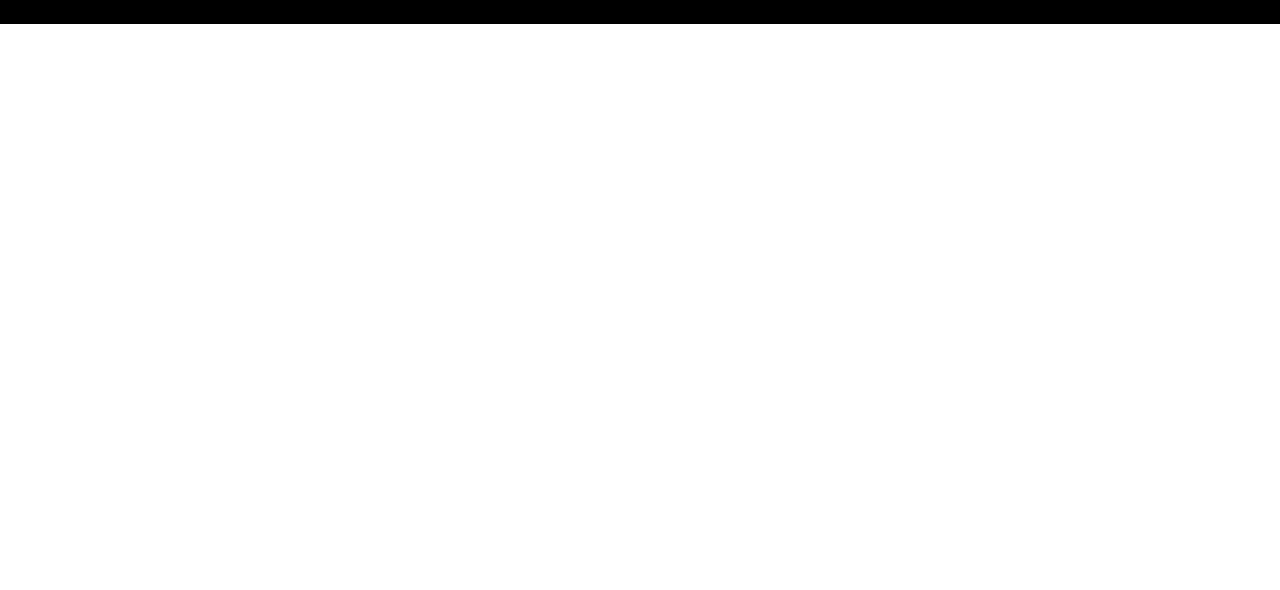
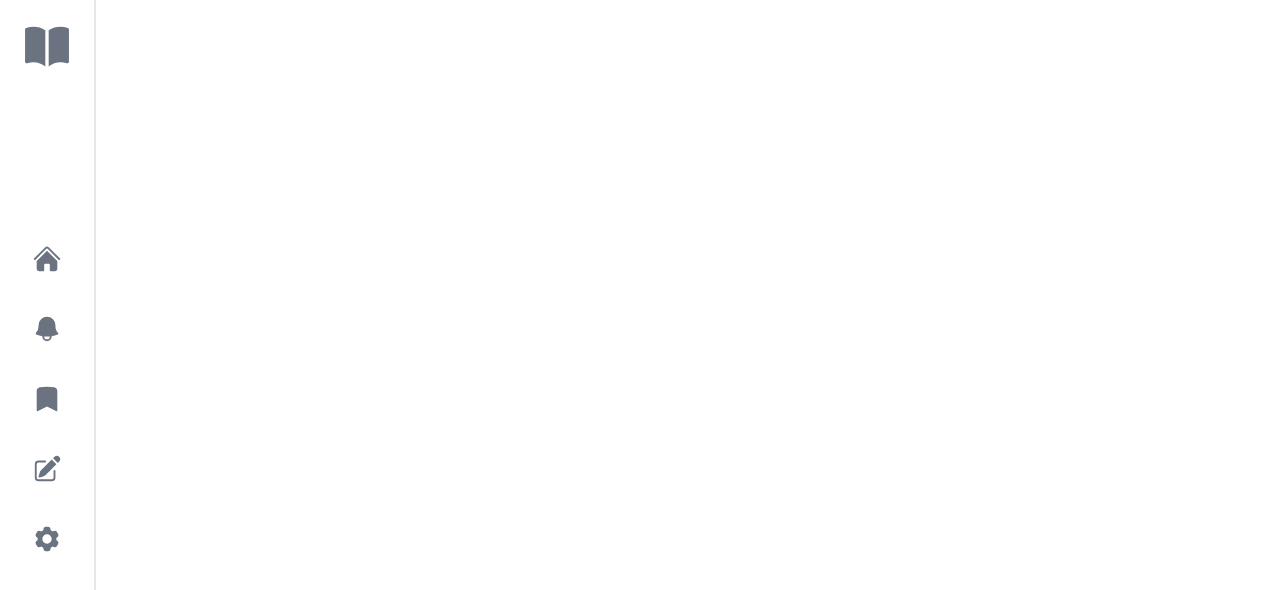
Before and after one commit to nicolasmatthewlee/blog-client, a React (Create React App) app: page / in a window 1280 px wide. Shown: the top 590 px of the page. Built offline with nearby package versions, Linux system fonts and the light colour scheme.

Commit message:
added sidebar component

```diff
--- a/src/components/sidebar.tsx
+++ b/src/components/sidebar.tsx
@@ -1,3 +1,92 @@
 export const SideBar: Function = () => {
-  return <div className="bg-black">hi</div>;
+  const iconStrokeWidth: number = 2;
+
+  return (
+    <div className="h-full absolute w-24 border-r-2 border-gray-200 flex flex-col">
+      <button className="w-full p-3">
+        <svg
+          xmlns="http://www.w3.org/2000/svg"
+          viewBox="0 0 24 24"
+          fill="currentColor"
+          className="w-full p-2 bg-white fill-gray-500 rounded-lg hover:bg-black hover:fill-white"
+        >
+          <path d="M11.25 4.533A9.707 9.707 0 006 3a9.735 9.735 0 00-3.25.555.75.75 0 00-.5.707v14.25a.75.75 0 001 .707A8.237 8.237 0 016 18.75c1.995 0 3.823.707 5.25 1.886V4.533zM12.75 20.636A8.214 8.214 0 0118 18.75c.966 0 1.89.166 2.75.47a.75.75 0 001-.708V4.262a.75.75 0 00-.5-.707A9.735 9.735 0 0018 3a9.707 9.707 0 00-5.25 1.533v16.103z" />
+        </svg>
+      </button>
+
+      {/* sidebar items */}
+      <div className="flex-1 flex items-center mb-24">
+        <div className="space-y-6">
+          <div className="px-6">
+            <svg
+              xmlns="http://www.w3.org/2000/svg"
+              viewBox="0 0 24 24"
+              fill="currentColor"
+              className="w-full p-2 bg-white fill-gray-500 rounded-lg hover:bg-black hover:fill-white"
+            >
+              <path d="M11.47 3.84a.75.75 0 011.06 0l8.69 8.69a.75.75 0 101.06-1.06l-8.689-8.69a2.25 2.25 0 00-3.182 0l-8.69 8.69a.75.75 0 001.061 1.06l8.69-8.69z" />
+              <path d="M12 5.432l8.159 8.159c.03.03.06.058.091.086v6.198c0 1.035-.84 1.875-1.875 1.875H15a.75.75 0 01-.75-.75v-4.5a.75.75 0 00-.75-.75h-3a.75.75 0 00-.75.75V21a.75.75 0 01-.75.75H5.625a1.875 1.875 0 01-1.875-1.875v-6.198a2.29 2.29 0 00.091-.086L12 5.43z" />
+            </svg>
+          </div>
+
+          <div className="px-6">
+            <svg
+              xmlns="http://www.w3.org/2000/svg"
+              viewBox="0 0 24 24"
+              fill="currentColor"
+              className="w-full p-2 bg-white fill-gray-500 rounded-lg hover:bg-black hover:fill-white"
+            >
+              <path
+                fillRule="evenodd"
+                d="M5.25 9a6.75 6.75 0 0113.5 0v.75c0 2.123.8 4.057 2.118 5.52a.75.75 0 01-.297 1.206c-1.544.57-3.16.99-4.831 1.243a3.75 3.75 0 11-7.48 0 24.585 24.585 0 01-4.831-1.244.75.75 0 01-.298-1.205A8.217 8.217 0 005.25 9.75V9zm4.502 8.9a2.25 2.25 0 104.496 0 25.057 25.057 0 01-4.496 0z"
+                clipRule="evenodd"
+              />
+            </svg>
+          </div>
+
+          <div className="px-6">
+            <svg
+              xmlns="http://www.w3.org/2000/svg"
+              viewBox="0 0 24 24"
+              fill="currentColor"
+              className="w-full p-2 bg-white fill-gray-500 rounded-lg hover:bg-black hover:fill-white"
+            >
+              <path
+                fill-rule="evenodd"
+                d="M6.32 2.577a49.255 49.255 0 0111.36 0c1.497.174 2.57 1.46 2.57 2.93V21a.75.75 0 01-1.085.67L12 18.089l-7.165 3.583A.75.75 0 013.75 21V5.507c0-1.47 1.073-2.756 2.57-2.93z"
+                clip-rule="evenodd"
+              />
+            </svg>
+          </div>
+
+          <div className="px-6">
+            <svg
+              xmlns="http://www.w3.org/2000/svg"
+              viewBox="0 0 24 24"
+              fill="currentColor"
+              className="w-full p-2 bg-white fill-gray-500 rounded-lg hover:bg-black hover:fill-white"
+            >
+              <path d="M21.731 2.269a2.625 2.625 0 00-3.712 0l-1.157 1.157 3.712 3.712 1.157-1.157a2.625 2.625 0 000-3.712zM19.513 8.199l-3.712-3.712-8.4 8.4a5.25 5.25 0 00-1.32 2.214l-.8 2.685a.75.75 0 00.933.933l2.685-.8a5.25 5.25 0 002.214-1.32l8.4-8.4z" />
+              <path d="M5.25 5.25a3 3 0 00-3 3v10.5a3 3 0 003 3h10.5a3 3 0 003-3V13.5a.75.75 0 00-1.5 0v5.25a1.5 1.5 0 01-1.5 1.5H5.25a1.5 1.5 0 01-1.5-1.5V8.25a1.5 1.5 0 011.5-1.5h5.25a.75.75 0 000-1.5H5.25z" />
+            </svg>
+          </div>
+
+          <div className="px-6">
+            <svg
+              xmlns="http://www.w3.org/2000/svg"
+              viewBox="0 0 24 24"
+              fill="currentColor"
+              className="w-full p-2 bg-white fill-gray-500 rounded-lg hover:bg-black hover:fill-white"
+            >
+              <path
+                fillRule="evenodd"
+                d="M11.078 2.25c-.917 0-1.699.663-1.85 1.567L9.05 4.889c-.02.12-.115.26-.297.348a7.493 7.493 0 00-.986.57c-.166.115-.334.126-.45.083L6.3 5.508a1.875 1.875 0 00-2.282.819l-.922 1.597a1.875 1.875 0 00.432 2.385l.84.692c.095.078.17.229.154.43a7.598 7.598 0 000 1.139c.015.2-.059.352-.153.43l-.841.692a1.875 1.875 0 00-.432 2.385l.922 1.597a1.875 1.875 0 002.282.818l1.019-.382c.115-.043.283-.031.45.082.312.214.641.405.985.57.182.088.277.228.297.35l.178 1.071c.151.904.933 1.567 1.85 1.567h1.844c.916 0 1.699-.663 1.85-1.567l.178-1.072c.02-.12.114-.26.297-.349.344-.165.673-.356.985-.57.167-.114.335-.125.45-.082l1.02.382a1.875 1.875 0 002.28-.819l.923-1.597a1.875 1.875 0 00-.432-2.385l-.84-.692c-.095-.078-.17-.229-.154-.43a7.614 7.614 0 000-1.139c-.016-.2.059-.352.153-.43l.84-.692c.708-.582.891-1.59.433-2.385l-.922-1.597a1.875 1.875 0 00-2.282-.818l-1.02.382c-.114.043-.282.031-.449-.083a7.49 7.49 0 00-.985-.57c-.183-.087-.277-.227-.297-.348l-.179-1.072a1.875 1.875 0 00-1.85-1.567h-1.843zM12 15.75a3.75 3.75 0 100-7.5 3.75 3.75 0 000 7.5z"
+                clipRule="evenodd"
+              />
+            </svg>
+          </div>
+        </div>
+      </div>
+    </div>
+  );
 };
```
